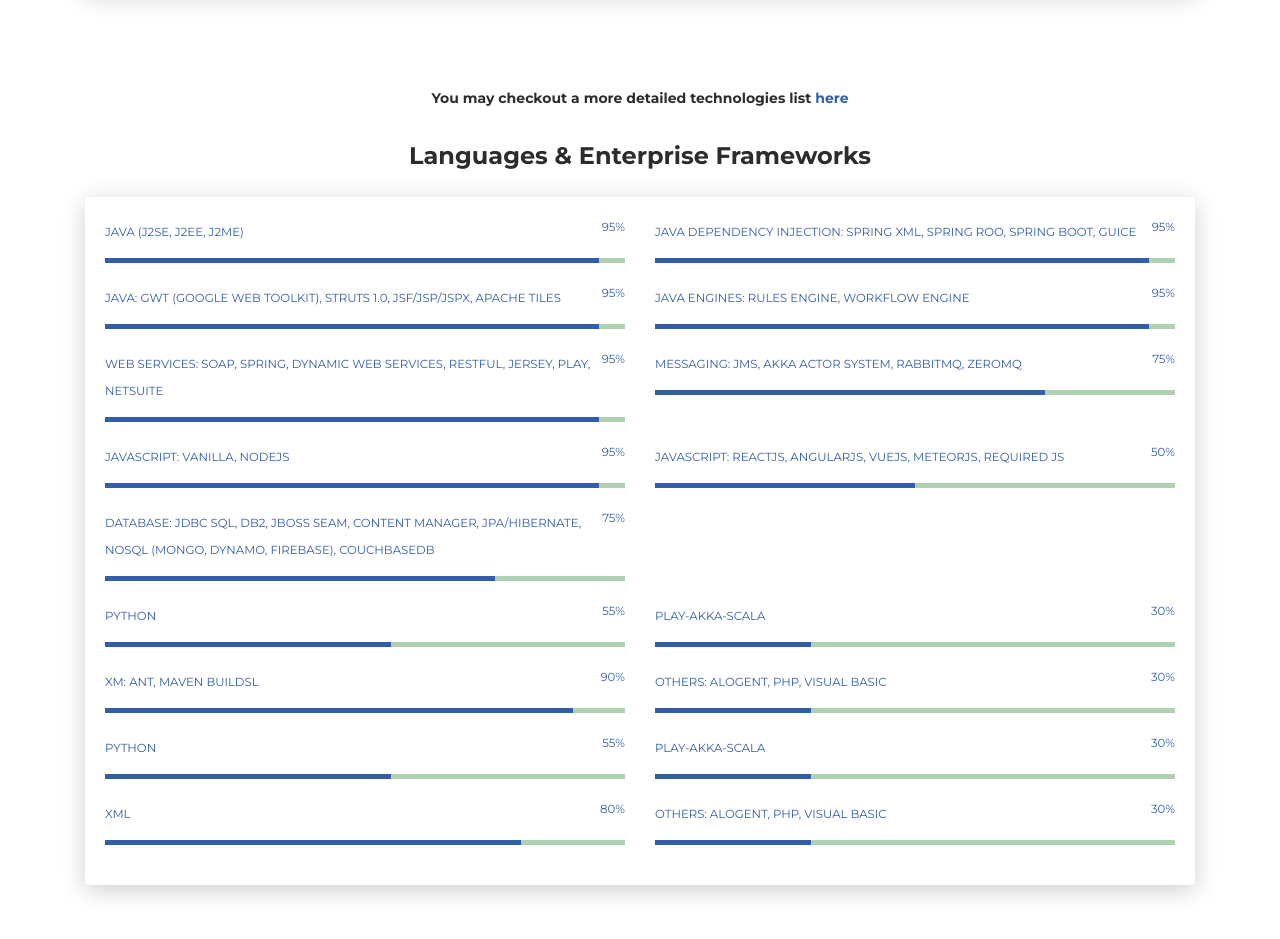
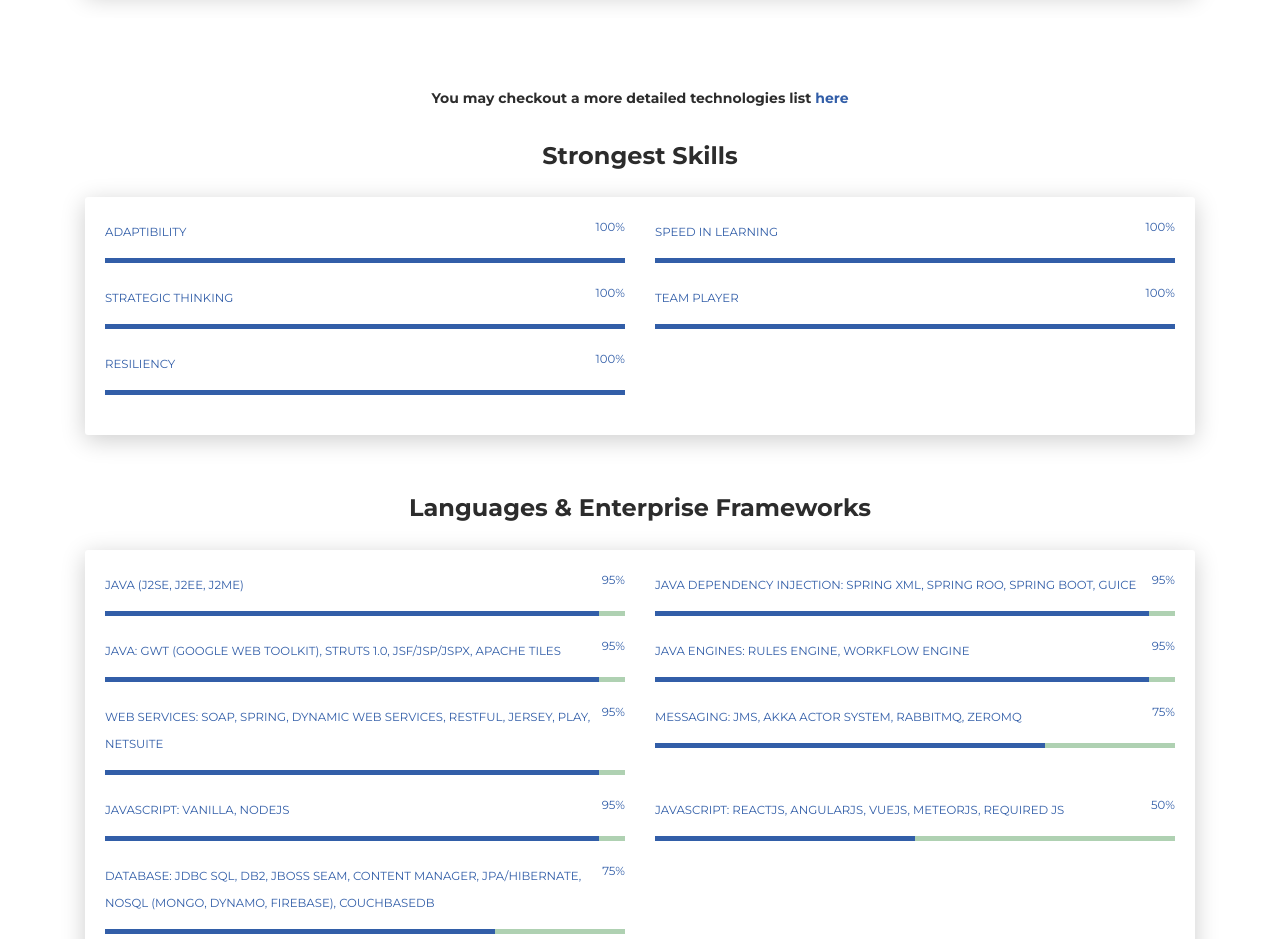
Before and after one commit to i-am-thessa/iamadeveloper.github.io, a plain HTML site: page index.html in a window 1280 px wide. Shown: the part 1460-2399 px from the top of the page. Drawn offline with Linux system fonts and the light colour scheme; animation ran at ten frames a second; files whose address does not match are found by name.

Commit message:
added skills

```diff
--- a/index.html
+++ b/index.html
@@ -136,12 +136,14 @@
                     <div class="col-sm-8">12+ [Not Included Leadership Roles during Junior Years]</div>
                   </div>
                   <div class="row mt-3">
-                    <div class="col-sm-4"><strong class="text-uppercase"># of Years As Business Unit Lead:</strong></div>
+                    <div class="col-sm-4"><strong class="text-uppercase"># of Years As Business Unit Lead:</strong>
+                    </div>
                     <div class="col-sm-8">8</div>
                   </div>
                   <div class="row mt-3">
                     <div class="col-sm-4"><strong class="text-uppercase">Industries:</strong></div>
-                    <div class="col-sm-8">Telco, Subscription Management, Banking, Transportation, Construction, ECommerce, HealthCare, Misc</div>
+                    <div class="col-sm-8">Telco, Subscription Management, Banking, Transportation, Construction,
+                      ECommerce, HealthCare, Misc</div>
                   </div>
                   <div class="row mt-3">
                     <div class="col-sm-4"><strong class="text-uppercase"># of Bootcamps Created:</strong></div>
@@ -158,19 +160,23 @@
                   </div>
                   <div class="row mt-3">
                     <div class="col-sm-4"><strong class="text-uppercase">Awards: 2006</strong></div>
-                    <div class="col-sm-8"><b>Best Team</b> Developer & <b>Top Java</b> Developer (Accenture Java Developer School Training)</div>
+                    <div class="col-sm-8"><b>Best Team</b> Developer & <b>Top Java</b> Developer (Accenture Java
+                      Developer School Training)</div>
                   </div>
                   <div class="row mt-3">
                     <div class="col-sm-4"><strong class="text-uppercase">Awards: 2009</strong></div>
-                    <div class="col-sm-8">Novare SEG (Software Engineering Group) Chocolate Awardee - <b>Extra Mile</b></div>
+                    <div class="col-sm-8">Novare SEG (Software Engineering Group) Chocolate Awardee - <b>Extra Mile</b>
+                    </div>
                   </div>
                   <div class="row mt-3">
                     <div class="col-sm-4"><strong class="text-uppercase">Awards: 2010</strong></div>
-                    <div class="col-sm-8">Novare SEG (Software Engineering Group) Chocolate Awardee - <b>Integrity</b></div>
+                    <div class="col-sm-8">Novare SEG (Software Engineering Group) Chocolate Awardee - <b>Integrity</b>
+                    </div>
                   </div>
                   <div class="row mt-3">
                     <div class="col-sm-4"><strong class="text-uppercase">Awards: 2011</strong></div>
-                    <div class="col-sm-8">Novare SEG (Software Engineering Group) Chocolate Awardee - <b>Excellence</b></div>
+                    <div class="col-sm-8">Novare SEG (Software Engineering Group) Chocolate Awardee - <b>Excellence</b>
+                    </div>
                   </div>
                   <div class="row mt-3">
                     <div class="col-sm-4"><strong class="text-uppercase">Promotion: 2013</strong></div>
@@ -194,6 +200,58 @@
         <div class="container">
           <div class="h10 text-center mb-4 title">You may checkout a more detailed technologies list <a
               href="https://www.achievewithoutborders.com/page/staff-augmentation">here</a></div>
+          <div class="h4 text-center mb-4 title">Strongest Skills</div>
+          <div class="card" data-aos="fade-up" data-aos-anchor-placement="top-bottom">
+            <div class="card-body">
+              <div class="row">
+                <div class="col-md-6">
+                  <div class="progress-container progress-primary"><span class="progress-badge">Adaptibility</span>
+                    <div class="progress">
+                      <div class="progress-bar progress-bar-primary" data-aos="progress-full" data-aos-offset="10"
+                        data-aos-duration="2000" role="progressbar" aria-valuenow="60" aria-valuemin="0"
+                        aria-valuemax="100" style="width: 100%;"></div><span class="progress-value">100%</span>
+                    </div>
+                  </div>
+                </div>
+                <div class="col-md-6">
+                  <div class="progress-container progress-primary"><span class="progress-badge">Speed in Learning</span>
+                    <div class="progress">
+                      <div class="progress-bar progress-bar-primary" data-aos="progress-full" data-aos-offset="10"
+                        data-aos-duration="2000" role="progressbar" aria-valuenow="60" aria-valuemin="0"
+                        aria-valuemax="100" style="width: 100%;"></div><span class="progress-value">100%</span>
+                    </div>
+                  </div>
+                </div>
+                <div class="col-md-6">
+                  <div class="progress-container progress-primary"><span class="progress-badge">Strategic Thinking</span>
+                    <div class="progress">
+                      <div class="progress-bar progress-bar-primary" data-aos="progress-full" data-aos-offset="10"
+                        data-aos-duration="2000" role="progressbar" aria-valuenow="60" aria-valuemin="0"
+                        aria-valuemax="100" style="width: 100%;"></div><span class="progress-value">100%</span>
+                    </div>
+                  </div>
+                </div>
+                <div class="col-md-6">
+                  <div class="progress-container progress-primary"><span class="progress-badge">Team Player</span>
+                    <div class="progress">
+                      <div class="progress-bar progress-bar-primary" data-aos="progress-full" data-aos-offset="10"
+                        data-aos-duration="2000" role="progressbar" aria-valuenow="60" aria-valuemin="0"
+                        aria-valuemax="100" style="width: 100%;"></div><span class="progress-value">100%</span>
+                    </div>
+                  </div>
+                </div>
+                <div class="col-md-6">
+                  <div class="progress-container progress-primary"><span class="progress-badge">Resiliency</span>
+                    <div class="progress">
+                      <div class="progress-bar progress-bar-primary" data-aos="progress-full" data-aos-offset="10"
+                        data-aos-duration="2000" role="progressbar" aria-valuenow="60" aria-valuemin="0"
+                        aria-valuemax="100" style="width: 100%;"></div><span class="progress-value">100%</span>
+                    </div>
+                  </div>
+                </div>
+              </div>
+            </div>
+          </div>
           <div class="h4 text-center mb-4 title">Languages & Enterprise Frameworks</div>
           <div class="card" data-aos="fade-up" data-aos-anchor-placement="top-bottom">
             <div class="card-body">
```
